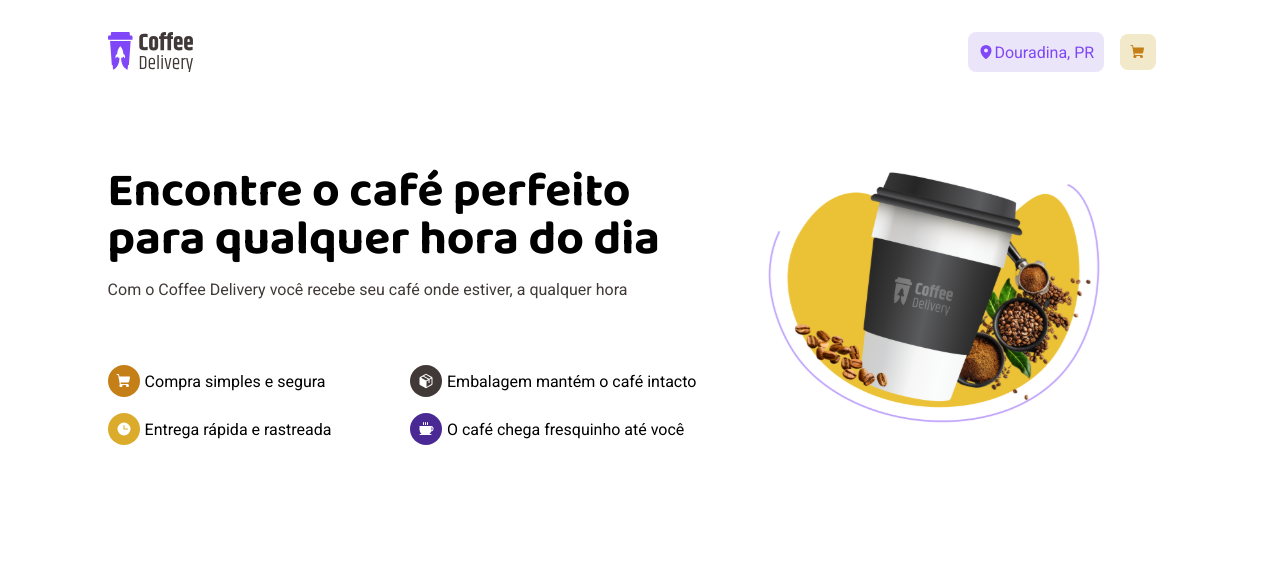
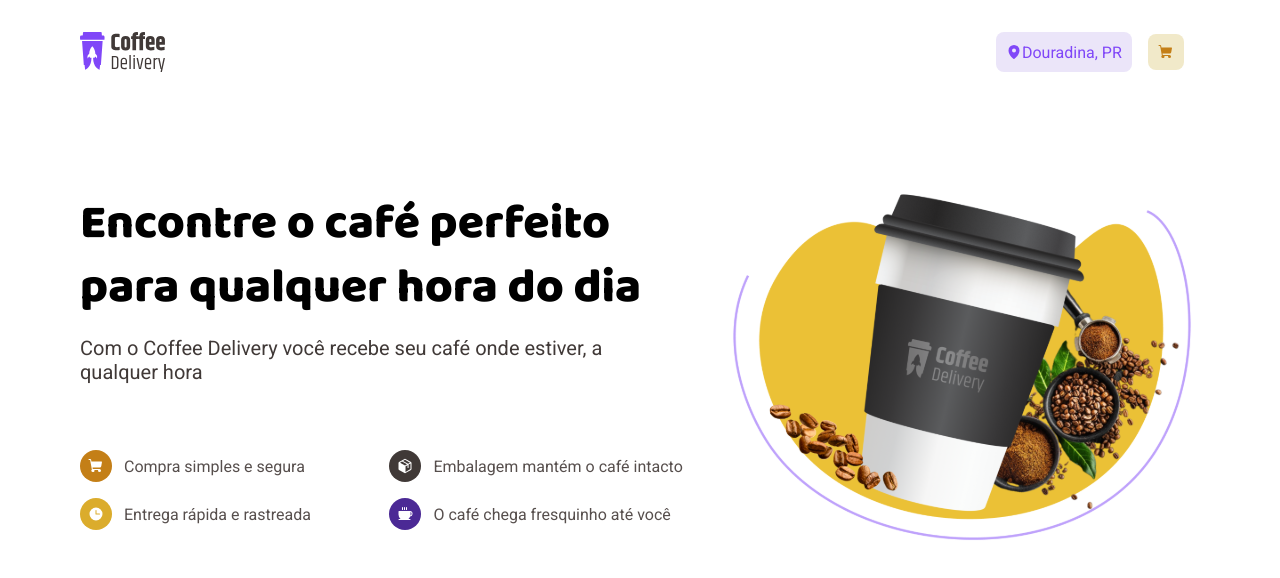
Before and after one commit to GiovanniBussola/coffee-delivery, a React (Vite) app: page / in a window 1280 px wide. Shown: the top 578 px of the page. Built offline with nearby package versions, Linux system fonts and the light colour scheme.

Commit message:
feat: change css values

```diff
--- a/src/pages/Home/index.tsx
+++ b/src/pages/Home/index.tsx
@@ -1,4 +1,4 @@
-import { IconBorder, HomeContainer, ButtonWithIcon } from './styles'
+import { IconBorder, HomeContainer, ButtonWithIcon, Container } from './styles'
 import { ShoppingCart, Package, Clock, Coffee, MapPin } from 'phosphor-react'
 import { defaultTheme } from '../../styles/themes/default'
 
@@ -8,7 +8,7 @@
 export function Home() {
   return (
     <HomeContainer>
-      <div>
+      <Container>
         <header>
           <img src={logo} alt="Logo" />
           <div>
@@ -24,10 +24,11 @@
         <main>
           <aside>
             <h1>
-              Encontre o café perfeito <br></br>para qualquer hora do dia
+              Encontre o café perfeito <br />
+              para qualquer hora do dia
             </h1>
             <p>
-              Com o Coffee Delivery você recebe seu café onde estiver, a
+              Com o Coffee Delivery você recebe seu café onde estiver, a <br />
               qualquer hora
             </p>
 
@@ -59,9 +60,9 @@
             </ul>
           </aside>
 
-          <img src={banner} alt="banner" width={476} height={260}></img>
+          <img src={banner} alt="banner" width={476} height={400}></img>
         </main>
-      </div>
+      </Container>
     </HomeContainer>
   )
 }
--- a/src/pages/Home/styles.ts
+++ b/src/pages/Home/styles.ts
@@ -6,8 +6,6 @@
   align-items: center;
   flex-direction: column;
   justify-content: center;
-
-  /* padding: 1rem; */
 
   header {
     margin-top: 2rem;
@@ -34,13 +32,16 @@
       p {
         margin-top: 1rem;
         color: ${(props) => props.theme['gray-400']};
+        font-size: 20px;
       }
     }
 
     h1 {
+      margin-top: 1.5rem;
       font-family: 'Baloo 2';
       font-size: 3rem;
-      line-height: 3rem;
+      line-height: 4rem;
+      font-weight: 900;
     }
 
     ul {
@@ -58,9 +59,14 @@
     li {
       display: flex;
       align-items: center;
-      gap: 5px;
+      gap: 12px;
+      color: ${(props) => props.theme['gray-300']};
     }
   }
+`
+
+export const Container = styled.div`
+  width: 1120px;
 `
 
 interface IconBorderProps {
--- a/src/styles/themes/default.ts
+++ b/src/styles/themes/default.ts
@@ -9,7 +9,7 @@
 
   'gray-100': '#D7D5D5',
   'gray-200': '#8D8686',
-  'gray-300': '#574F4D',
+  'gray-300': '#574F4D', // base-text
   'gray-400': '#403937',
   'gray-500': '#272221',
 }
```
